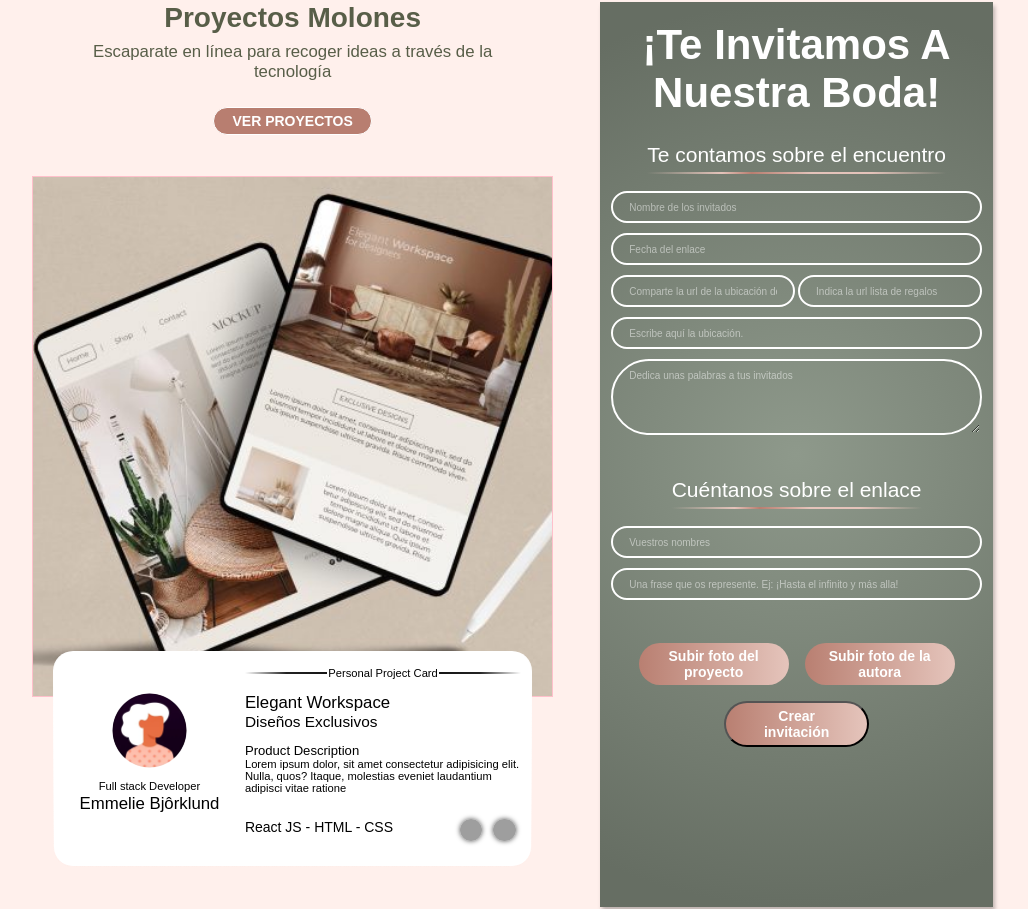
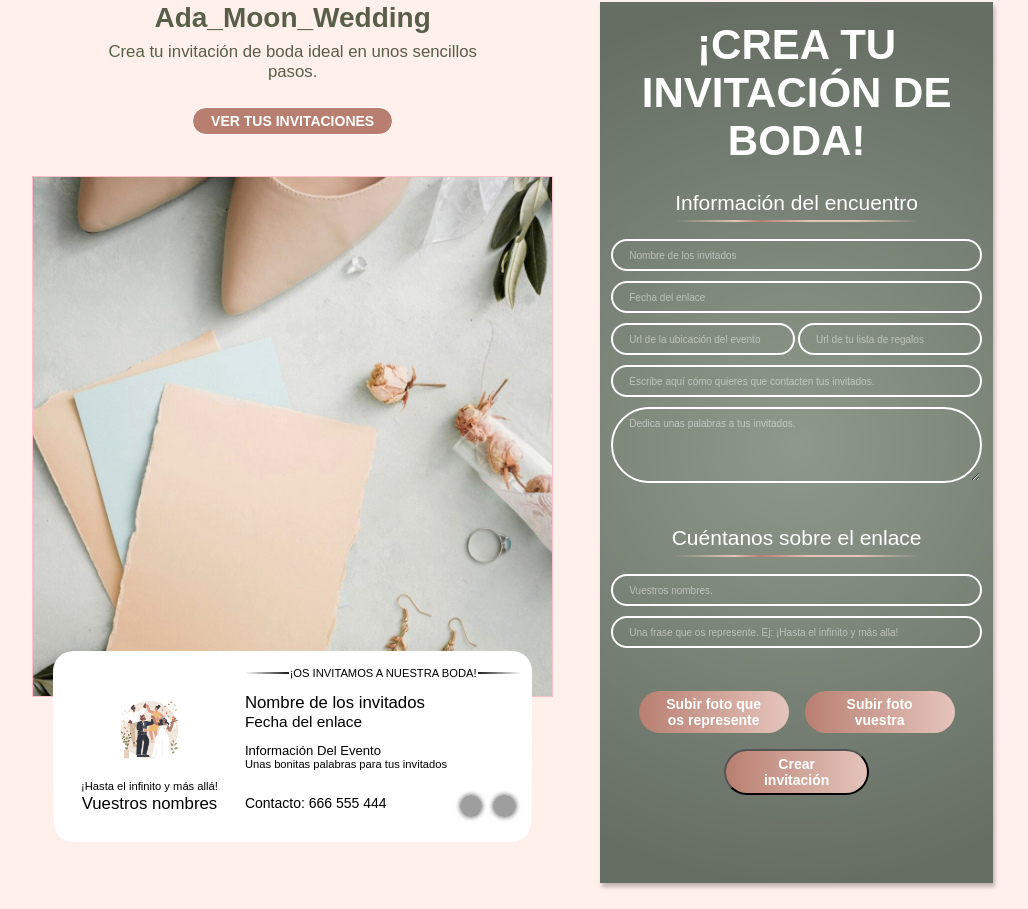
Before and after one commit to Raquelcb24/project-promo-X-module-3-team-3, a React (Vite) app: page / in a window 1280 px wide. Shown: the part 155-1064 px from the top of the page, without its empty margins (117-1145 px from the left). Built offline with nearby package versions, Linux system fonts and the light colour scheme; grey boxes are pictures that could not be loaded.

Commit message:
visual changes

```diff
--- a/index.html
+++ b/index.html
@@ -7,6 +7,8 @@
     <link rel="preconnect" href="https://fonts.googleapis.com">
     <link rel="preconnect" href="https://fonts.gstatic.com" crossorigin>
     <link href="https://fonts.googleapis.com/css2?family=Dancing+Script:wght@400..700&display=swap" rel="stylesheet">
+
+
     <title>Vite + React</title>
   </head>
   <body>
--- a/src/components/Card.jsx
+++ b/src/components/Card.jsx
@@ -1,6 +1,6 @@
 //importar la imagen
-import proyect from '../images/ebook-example.jpg';
-import autor from '../images/avatar.webp';
+import proyect from '../images/example.jpg';
+import autor from '../images/avatar2.jpeg';
 
 
 function Card({formData}) {
@@ -16,27 +16,27 @@ function Card({formData}) {
 
       </div>
       <article className="card">
-        <h2 className="card__projectTitle"><span className="card__projectTitle--text">Personal project card</span></h2>
+        <h2 className="card__projectTitle"><span className="card__projectTitle--text">¡OS INVITAMOS A NUESTRA BODA!</span></h2>
 
         <div className="card__author">
           <div className="card__authorPhoto" style={{ backgroundImage: `url(${imageAutor})` }}>
 
           </div>
-          <p className="card__job">{ formData.job || "Full stack Developer"}</p>
-          <h3 className="card__name">{formData.autor || "Emmelie Bjôrklund"}</h3>
+          <p className="card__job">{ formData.job || "¡Hasta el infinito y más allá!"}</p>
+          <h3 className="card__name">{formData.autor || "Vuestros nombres"}</h3>
         </div>
 
         <div className="card__project">
-          <h3 className="card__name">{formData.name || "Elegant Workspace"}</h3>
-          <p className="card__slogan">{formData.slogan || "Diseños Exclusivos"}</p>
-          <h3 className="card__descriptionTitle">Product description</h3>
-          <p className="card__description">{formData.desc || "Lorem ipsum dolor, sit amet consectetur adipisicing elit. Nulla, quos? Itaque, molestias eveniet laudantium adipisci vitae ratione"} </p>
+          <h3 className="card__name">{formData.name || "Nombre de los invitados"}</h3>
+          <p className="card__slogan">{formData.slogan || "Fecha del enlace"}</p>
+          <h3 className="card__descriptionTitle">Información del evento</h3>
+          <p className="card__description">{formData.desc || "Unas bonitas palabras para tus invitados"} </p>
 
           <div className="card__technicalInfo">
-            <p className="card__technologies">{formData.technologies || "React JS - HTML - CSS"}</p>
+            <p className="card__technologies">Contacto: {formData.technologies || "666 555 444"}</p>
 
-            <a className="icon icon__www" href="#" title="Haz click para ver el proyecto online">{formData.demo || "Web link"}</a>
-            <a className="icon icon__github" href="#" title="Haz click para ver el código del proyecto">{formData.repo || "GitHub link"}</a>
+            <a className="icon icon__www" href="#" title="Haz click para ver la ubicación del evento">{formData.demo || "Web link"}</a>
+            <a className="icon icon__github" href="#" title="Haz click para ver el listado de regalos">{formData.repo || "Web link"}</a>
           </div>
         </div>
       </article>
--- a/src/components/Form.jsx
+++ b/src/components/Form.jsx
@@ -19,28 +19,28 @@ function Form({form, updateAvatar, formData, postData, url}) {
 
   return (
     <form className="addForm">
-      <h2 className="title">¡Te invitamos a nuestra boda!</h2>
+      <h2 className="title">¡CREA TU INVITACIÓN DE BODA!</h2>
       <fieldset className="addForm__group">
-        <legend className="addForm__title">Te contamos sobre el encuentro</legend>
+        <legend className="addForm__title">Información del encuentro</legend>
         <input className="addForm__input" type="text" value={formData.name} name="name" id="name" placeholder="Nombre de los invitados" onChange={handleInputChange}/>
         <input className="addForm__input" type="text" name="slogan" id="slogan" placeholder="Fecha del enlace" value={formData.slogan} onChange={handleInputChange}/>
         <div className="addForm__2col">
-          <input className="addForm__input" type="url" name="repo" id="repo" placeholder="Comparte la url de la ubicación del evento" onChange={handleInputChange}/> {/* url de lista de regalo, google maps */}
-          <input className="addForm__input" type="url" name="demo" id="demo" placeholder="Indica la url lista de regalos" onChange={handleInputChange}/>
+          <input className="addForm__input" type="url" name="repo" id="repo" placeholder="Url de la ubicación del evento" onChange={handleInputChange}/> {/* url de lista de regalo, google maps */}
+          <input className="addForm__input" type="url" name="demo" id="demo" placeholder="Url de tu lista de regalos" onChange={handleInputChange}/>
         </div>
-        <input className="addForm__input" type="text" value={formData.technologies} name="technologies" id="technologies" placeholder="Escribe aquí la ubicación." onChange={handleInputChange}/> {/* podría ser un select de si necesitas bus o no */}
-        <textarea className="addForm__input" type="text" name="desc" id="desc" placeholder="Dedica unas palabras a tus invitados" value={formData.desc} rows="5" onChange={handleInputChange}></textarea>
+        <input className="addForm__input" type="text" value={formData.technologies} name="technologies" id="technologies" placeholder="Escribe aquí cómo quieres que contacten tus invitados." onChange={handleInputChange}/> {/* podría ser un select de si necesitas bus o no */}
+        <textarea className="addForm__input" type="text" name="desc" id="desc" placeholder="Dedica unas palabras a tus invitados." value={formData.desc} rows="5" onChange={handleInputChange}></textarea>
       </fieldset>
 
       <fieldset className="addForm__group">
         <legend className="addForm__title">Cuéntanos sobre el enlace</legend>
-        <input className="addForm__input" type="text" value={formData.autor} name="autor" id="autor" placeholder="Vuestros nombres" onChange={handleInputChange}/>
+        <input className="addForm__input" type="text" value={formData.autor} name="autor" id="autor" placeholder="Vuestros nombres." onChange={handleInputChange}/>
         <input className="addForm__input" type="text" value={formData.job} name="job" id="job" placeholder="Una frase que os represente. Ej: ¡Hasta el infinito y más alla!" onChange={handleInputChange}/>
       </fieldset>
 
       <fieldset className="addForm__group--upload">
-        <Button  labelText="Subir foto del proyecto"   id="image"updateAvatar={updateAvatar}/>
-        <Button  labelText="Subir foto de la autora"   id="photo" updateAvatar={updateAvatar}/>
+        <Button  labelText="Subir foto que os represente"   id="image"updateAvatar={updateAvatar}/>
+        <Button  labelText="Subir foto vuestra"   id="photo" updateAvatar={updateAvatar}/>
         <button className="button--large" onClick= {handleClickUrl}>Crear invitación</button>
         <p>{url}</p>
       </fieldset>
--- a/src/components/Preview.jsx
+++ b/src/components/Preview.jsx
@@ -5,9 +5,9 @@ function Preview({formData}) {
   return (
     <div>
     <section className="hero">
-      <h2 className="title">Proyectos molones</h2>
-      <p className="hero__text">Escaparate en línea para recoger ideas a través de la tecnología</p>
-      <a className="button--link" href="./">Ver proyectos</a>
+      <h2 className="title">Ada_Moon_Wedding</h2>
+      <p className="hero__text">Crea tu invitación de boda ideal en unos sencillos pasos.</p>
+      <a className="button--link" href="./">Ver tus invitaciones</a>
     </section>
         <Card formData={formData} />
     </div>
```
Also changed, not shown: src/images/avatar2.jpeg (renamed from src/images/avatarWedding2.jpeg), src/images/example.jpg (added).
